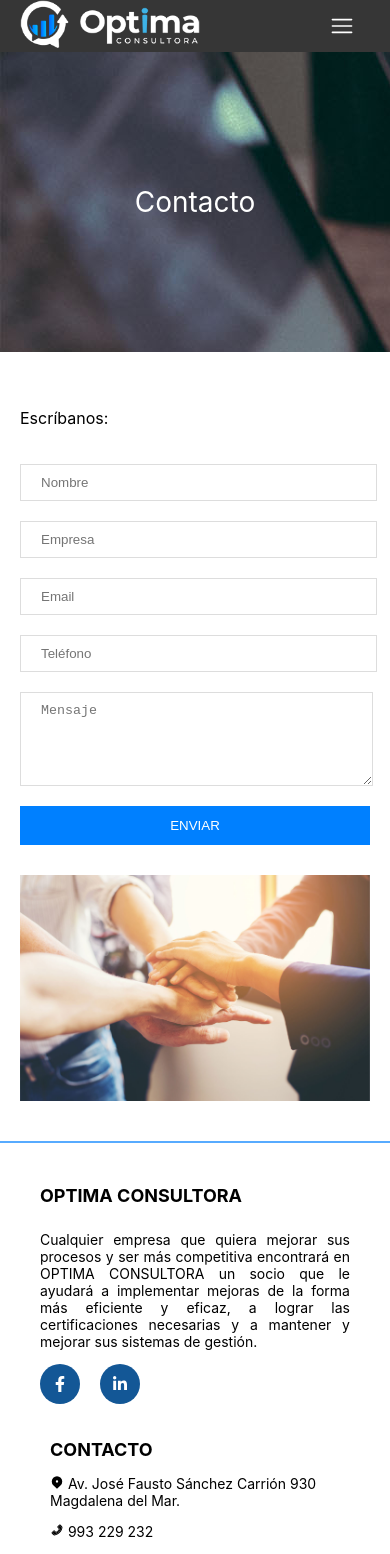
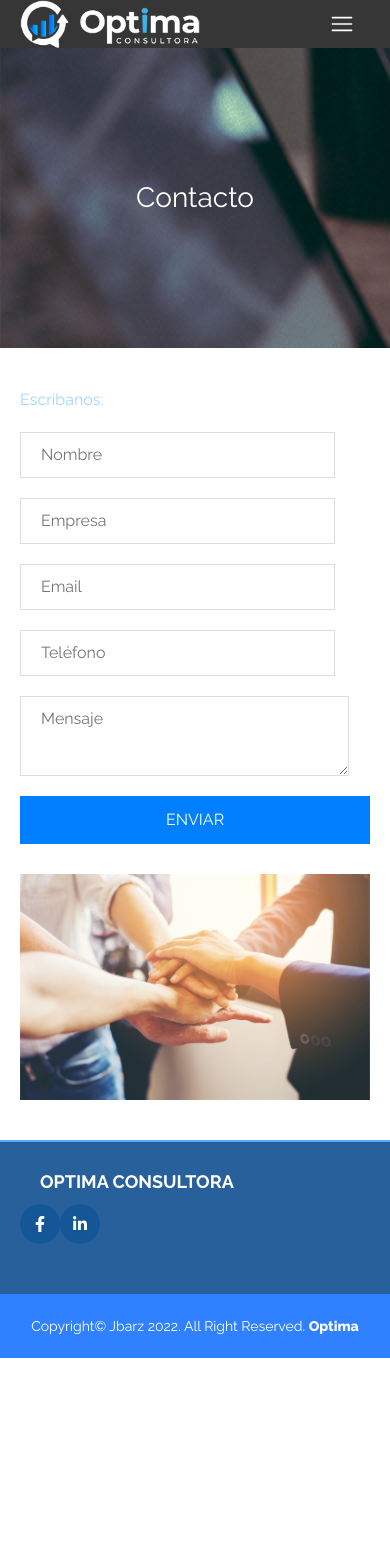
Before and after one commit to JesusBarboza1994/optima-landing, a React (Create React App) app: page /contacto in a window 390 px wide. Shown: the top 1554 px of the page. After the commit the page ends 1358 px from the top, so only its background shows below. Built offline with nearby package versions, Linux system fonts and the light colour scheme.

Commit message:
ADD: set responsive the Consultoria page

```diff
--- a/src/components/main/main-consultoria.js
+++ b/src/components/main/main-consultoria.js
@@ -2,8 +2,12 @@ import styled from "@emotion/styled"
 import { FaCheck } from "react-icons/fa"
 import consultoria1 from "../../assets/consultoria/consultoria1.jpg"
 import consultoria2 from "../../assets/consultoria/consultoria2.jpg"
+import { colors } from "../../styles/colors"
 
 const Wrapper = styled.div`
+  color:${colors.gray.light};
+  display:flex;
+  flex-direction:column;
   ul{
     list-style:none;
     display:flex;
@@ -13,7 +17,16 @@ const Wrapper = styled.div`
   }
   li{
     text-align:start;
-
+    line-height:200%;
+  }
+  p{
+    width:100%;
+  }
+  @media(max-width:800px){
+    display:flex;
+    flex-direction:column;
+    align-items:center;
+    margin:auto;
   }
 `
 const CheckDiv = styled.div`
@@ -21,16 +34,25 @@ const CheckDiv = styled.div`
   justify-content:space-between;
   flex-wrap:wrap;
   margin-bottom:40px;
+  ul{
+    margin:0px;
+    padding-left:0px;
+  }
 `
 const Check = styled(FaCheck)`
   padding-right:4px;
 `
 const Img1 = styled.img`
   max-width:555px;
+  padding-top:10px;
+  @media(max-width:1000px){
+    width:100%;
+    margin:auto;
+  }
 `
 const Img2 = styled.img`
-  max-width:900px;
-  margin-bottom:20px;
+  width:100%;
+  padding-bottom:10px;
 `
 export default function ConsultoriaMain(){
   return(
@@ -38,6 +60,7 @@ export default function ConsultoriaMain(){
       <p>Toda empresa atraviesa diferentes etapas a lo largo de su ciclo de vida. Etapas en las que las necesidades de la empresa van cambiando y la aplicación de medidas concretas y toma de decisiones se vuelven fundamentales para su futuro.</p>
       <br/>
       <p>En ÓPTIMA CONSULTORA trabajamos estrechamente con nuestros clientes para adecuar los procesos y estructura organizativa de manera que apoyen efectivamente en la implementación de la estrategia.</p>
+      <p>Los servicios que ofrecemos</p>
       <div>
         <CheckDiv>
           <ul>
--- a/src/components/template-page.js
+++ b/src/components/template-page.js
@@ -9,6 +9,9 @@ const Wrapper = styled.div`
 `
 const Presentacion = styled.div`
   margin-top:70px;
+  display:flex;
+  flex-direction:column;
+  align-items:center;
 `
 const Portada = styled.div`
   background-image: url(${portada});
@@ -23,12 +26,20 @@ const Portada = styled.div`
   }
 `
 const Container = styled.div`
+  display: flex;
+  flex-direction:column;
+  width:100%;
   max-width:1200px;
   margin:auto;
+  padding-left:50px;
+  padding-right:50px;
   p{
     font-size:16px;
     color:${colors.gray.light};
     text-align:start;
+  }
+  @media(max-width:1200px){
+    max-width:750px;
   }
 `
 export default function Template({title, descrip, Main}){
--- a/src/components/titulo.js
+++ b/src/components/titulo.js
@@ -4,12 +4,17 @@ import { colors } from "../styles/colors"
 const H1 = styled.h1`
   font-size:22px;
   font-weight:500;
-
+  padding-top:50px;
+  color:${colors.gray.medium};
+  font-weight:600;
 `
 const Hr = styled.hr`
-  border: 1px solid ${colors.blue[400]};
-  width: 200px;
+  width: 20%;
   margin-bottom: 20px;
+  margin-top: 20px;
+  border:0;
+  border-top: 1px solid ${colors.blue[200]};
+  font-weight:100;
 `
 
 
--- a/src/footer.js
+++ b/src/footer.js
@@ -7,7 +7,7 @@ import {FaFacebookF, FaLinkedinIn} from 'react-icons/fa'
 
 const Wrapper = styled.div`
   width:100%;
-
+  background: #28609b;
   hr{
     margin-top:0px;
     border: 1px solid ${colors.blue[400]};
@@ -34,6 +34,10 @@ const OptimaDiv = styled.div`
   padding-left:30px;
   max-width:800px;
   padding: 10px 20px;
+  background:#28609b;
+  display:flex;
+  flex-wrap:wrap;
+  align-items:center;
   p{
     text-align:justify;
     font-size:14px;
@@ -52,6 +56,7 @@ const OptimaDiv = styled.div`
     text-align:start;
     font-size:18px;
     padding: 10px 20px;
+    color:${colors.white};
   }
 `
 const ContactDiv = styled.div`
@@ -75,6 +80,10 @@ const Circle = styled.div`
   border-radius:50%;
   height:40px;
   background: ${colors.blue[700]};
+  // background: #28609b;
+`
+const H2 = styled.h2`
+  font-size:20px;
 `
 
 export default function Footer(){
@@ -83,23 +92,23 @@ export default function Footer(){
       <hr/>
       <DivText>
         <OptimaDiv>
-          <h2>OPTIMA CONSULTORA</h2>
-          <p>Cualquier empresa que quiera mejorar sus procesos y ser más competitiva encontrará en OPTIMA CONSULTORA un socio que le ayudará a implementar mejoras de la forma más eficiente y eficaz, a lograr las certificaciones necesarias y a mantener y mejorar sus sistemas de gestión.</p>
+          <H2 >OPTIMA CONSULTORA</H2 >
+          {/* <p>Cualquier empresa que quiera mejorar sus procesos y ser más competitiva encontrará en OPTIMA CONSULTORA un socio que le ayudará a implementar mejoras de la forma más eficiente y eficaz, a lograr las certificaciones necesarias y a mantener y mejorar sus sistemas de gestión.</p> */}
+          <a href="https://www.facebook.com/people/%C3%93ptima-Consultora/100055957667113/" target="_blank" rel="noreferrer">
+            <Circle><FaFacebookF/></Circle>
+          </a>
+          <a href="https://www.linkedin.com/company/optimaconsultora/?viewAsMember=true" target="_blank" rel="noreferrer">
+            <Circle><FaLinkedinIn/></Circle>
+          </a>
           <div>
-            <a href="https://www.facebook.com/people/%C3%93ptima-Consultora/100055957667113/" target="_blank" rel="noreferrer">
-              <Circle><FaFacebookF/></Circle>
-            </a>
-            <a href="https://www.linkedin.com/company/optimaconsultora/?viewAsMember=true" target="_blank" rel="noreferrer">
-              <Circle><FaLinkedinIn/></Circle>
-            </a>
           </div>
         </OptimaDiv>
-        <ContactDiv>
+        {/* <ContactDiv>
          <h2>CONTACTO</h2>
          <p><RiMapPin2Fill/> Av. José Fausto Sánchez Carrión 930 Magdalena del Mar.</p>
          <p><AiTwotonePhone/> 993 229 232</p>
          <p><IoMdMail/>  info@optima-consultora.pe</p>
-        </ContactDiv>
+        </ContactDiv> */}
       </DivText>
       <BlueDiv>Copyright© Jbarz 2022. All Right Reserved. <span>Optima</span> </BlueDiv>
     </Wrapper>
--- a/src/index.js
+++ b/src/index.js
@@ -5,10 +5,14 @@ import App from './App';
 import reportWebVitals from './reportWebVitals';
 import { BrowserRouter } from "react-router-dom";
 import { AuthProvider } from './context/auth-context';
+import { Global } from '@emotion/react';
+import { reset, global } from './styles/global';
 
 const root = ReactDOM.createRoot(document.getElementById('root'));
 root.render(
   <React.StrictMode>
+    <Global styles={reset} />
+    <Global styles={global} />
     <BrowserRouter>
       <AuthProvider>
         <App />
--- a/src/styles/global.js
+++ b/src/styles/global.js
@@ -5,6 +5,8 @@ import { fonts } from "./typography";
 
 export const reset = css`
   @import url('https://fonts.googleapis.com/css2?family=Inter:wght@400;700&family=Montserrat:ital,wght@0,100;0,200;0,300;0,400;0,500;0,600;0,700;0,800;0,900;1,100;1,200;1,300;1,400;1,500;1,600;1,700;1,800;1,900&family=Source+Code+Pro:wght@200;300;400;500;600;700;800;900&display=swap');
+  @import url('https://fonts.googleapis.com/css2?family=Raleway:ital,wght@0,100;0,200;0,300;0,400;0,500;0,600;0,700;0,800;0,900;1,100;1,200;1,300;1,400;1,500;1,600;1,700;1,800;1,900&display=swap');
+
   /* Box sizing rules */
   *,
   *::before,
@@ -89,7 +91,7 @@ export const global = (dark) =>{
       line-height: 1.5rem;
       font-family: ${fonts.primary};
       color: ${colors.blue[100]};
-      background-color: ${ColorStyle(dark).mainBackground};
+      // background-color: ${ColorStyle(dark).mainBackground};
     }
     `
   )
--- a/src/styles/typography.js
+++ b/src/styles/typography.js
@@ -1,9 +1,9 @@
 import { colors } from "./colors";
 
 export const fonts = {
-  primary: `"Source Code Pro", -apple-system, BlinkMacSystemFont, "Segoe UI", Roboto,
+  primary: `Raleway, BlinkMacSystemFont, "Segoe UI", Roboto,
   Oxygen, Ubuntu, Cantarell, "Open Sans", "Helvetica Neue", sans-serif`,
-  secondary: `"Montserrat", -apple-system, BlinkMacSystemFont, "Segoe UI",
+  secondary: `"Montserrat", BlinkMacSystemFont, "Segoe UI",
   Roboto, Oxygen, Ubuntu, Cantarell, "Open Sans", "Helvetica Neue", sans-serif`,
 };
 
```
Also changed, not shown: 1 other file (tests, documents, lock files or other folders).
